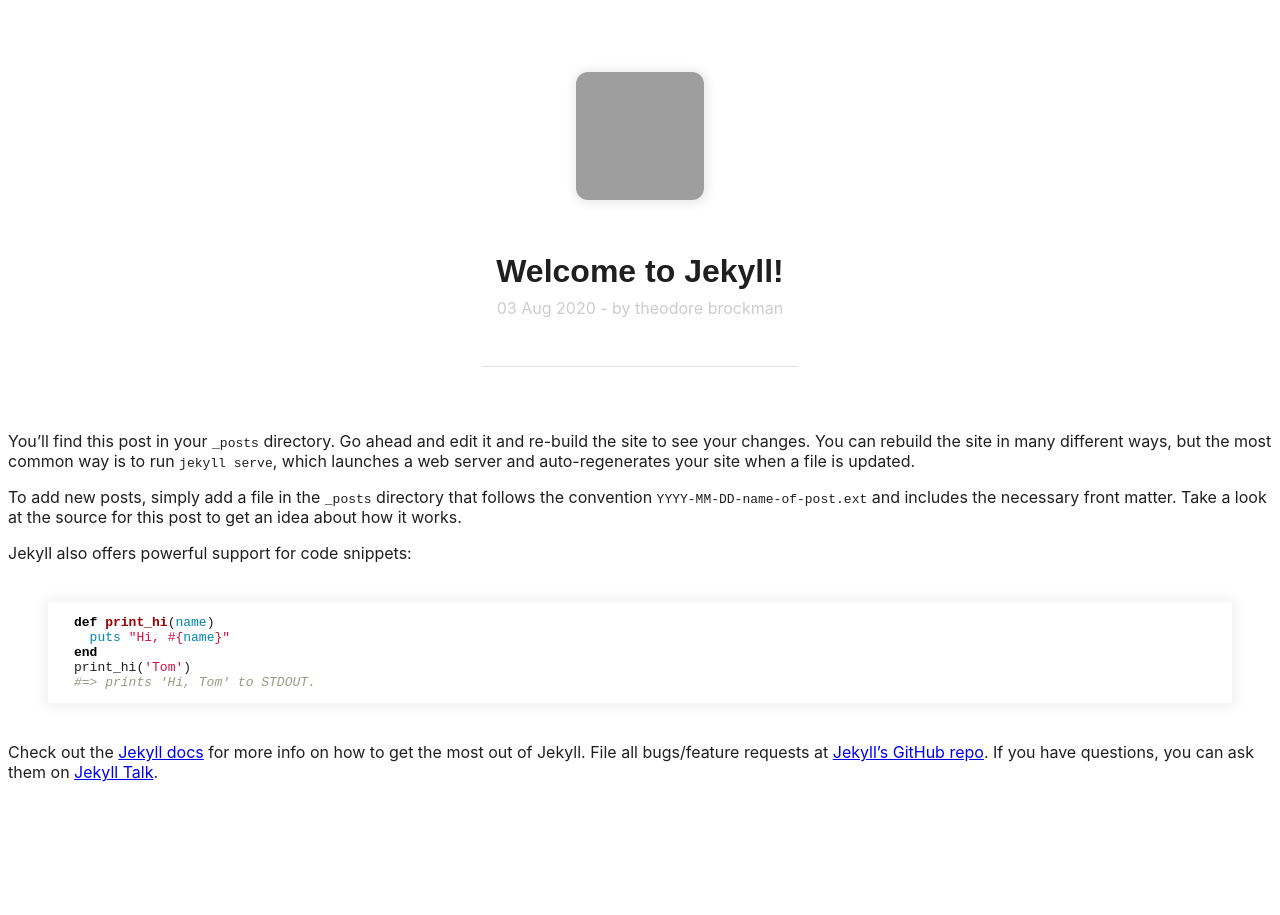
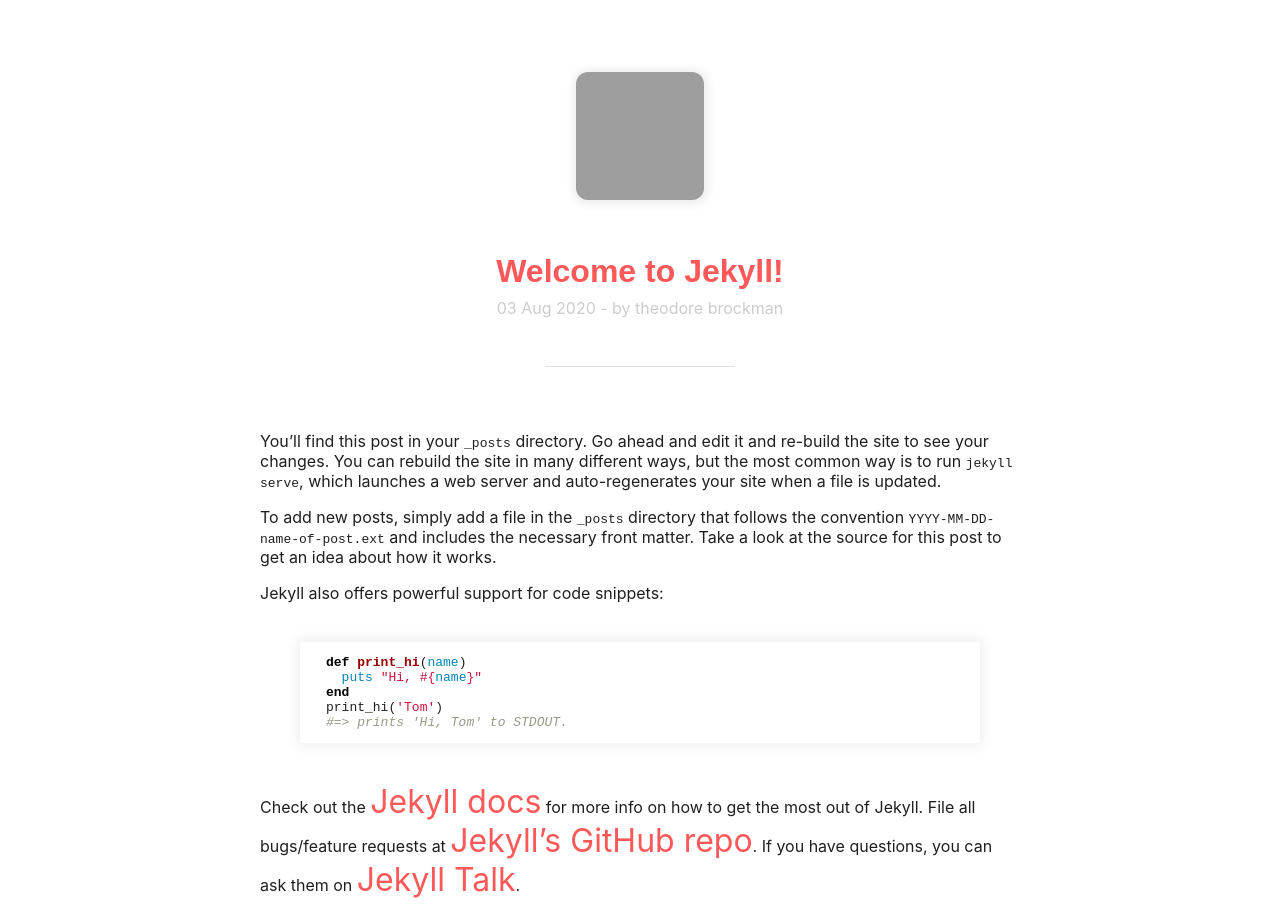
Before and after one commit to tbrockman/tbrockman.github.io, a Jekyll site: the page built from _posts/2020-08-02-welcome-to-jekyll.markdown, in a window 1280 px wide. Built offline with Jekyll 4.4.1, drawn with Linux system fonts in a browser that asks for light colours; comment, search, counter and statistics services are not loaded; grey boxes are pictures that could not be loaded.

Commit message:
We'll stop here for today.

```diff
--- /dev/null
+++ b/_includes/navbar.html
@@ -0,0 +1,4 @@
+<div class="navbar">
+    <a href="/" class="fa fa-home" aria-hidden="true"></a>
+    <a href="/" class="fa fa-bars" aria-hidden="true"></a>
+</div>
--- a/_layouts/post.html
+++ b/_layouts/post.html
@@ -2,14 +2,14 @@
 <html>
   <head>
     <meta charset="utf-8">
-    <link rel="stylesheet" type="text/css" href="/assets/css/blog.css">
+    <link rel="stylesheet" type="text/css" href="/assets/css/post.css">
     <title>
         theodore brockman - {{ page.title }}
     </title>
     {% seo %}
   </head>
   <body>
-    <div class="utterances post-container">
+    <div class="page-container post-container">
         <div class="post-header">
             <img class="author-image" src="/assets/img/image_cropped_v2.jpg"></img>
             <h1>{{page.title}}</h1>
--- a/_posts/2020-08-02-welcome-to-jekyll.markdown
+++ b/_posts/2020-08-02-welcome-to-jekyll.markdown
@@ -2,6 +2,7 @@
 layout: post
 title:  "Welcome to Jekyll!"
 date:   2020-08-02 21:33:11 -0700
+author: theodore brockman
 categories: jekyll update
 issue: 1
 ---
--- /dev/null
+++ b/_sass/blog.scss
@@ -0,0 +1,22 @@
+$color-primary: #fe5858;
+
+body {
+    font-size: 24px;
+}
+
+.blog-list {
+    list-style-type: none;
+    margin: 0;
+    padding: 0;
+}
+
+h1 {
+    color: $color-primary;
+    font-size: 4em;
+    margin-bottom: 1em;
+}
+
+a {
+    text-decoration: none;
+    font-size: 1.5em;
+}
--- /dev/null
+++ b/_sass/common.scss
@@ -0,0 +1,32 @@
+$color-primary: #fe5858;
+
+body {
+    font-family: -apple-system,BlinkMacSystemFont,Segoe UI,Helvetica,Arial,sans-serif,Apple Color Emoji,Segoe UI Emoji;
+    color: #1f1f1f;
+}
+
+.page-container {
+    position: relative;
+    box-sizing: border-box;
+    width: 100%;
+    max-width: 760px;
+    margin: auto;
+}
+
+a {
+    color: $color-primary;
+    text-decoration: none;
+    font-size: 2em;
+}
+
+a.fa {
+    font-size: 3em !important;
+    padding: 0.25em;
+    color: #1f1f1f;
+}
+
+.navbar {
+    display: flex;
+    width: 100%;
+    justify-content: space-between;
+}
--- a/_sass/post.scss
+++ b/_sass/post.scss
@@ -1,6 +1,7 @@
-body {
-    font-family: -apple-system,BlinkMacSystemFont,Segoe UI,Helvetica,Arial,sans-serif,Apple Color Emoji,Segoe UI Emoji;
-    color: #1f1f1f;
+$color-primary: #fe5858;
+
+h1 {
+    color: $color-primary;
 }
 
 .post-container {
--- a/assets/css/blog.scss
+++ b/assets/css/blog.scss
@@ -1,4 +1,4 @@
 ---
 ---
-@import "highlight";
-@import "post";
+@import "blog";
+@import "common";
--- /dev/null
+++ b/assets/css/post.scss
@@ -0,0 +1,5 @@
+---
+---
+@import "highlight";
+@import "post";
+@import "common"
```
Also changed, not shown: _layouts/blog.html (+7 -0 lines), blog.html (+7 -7 lines), main.css (+4 -4 lines), leaf.svg.
